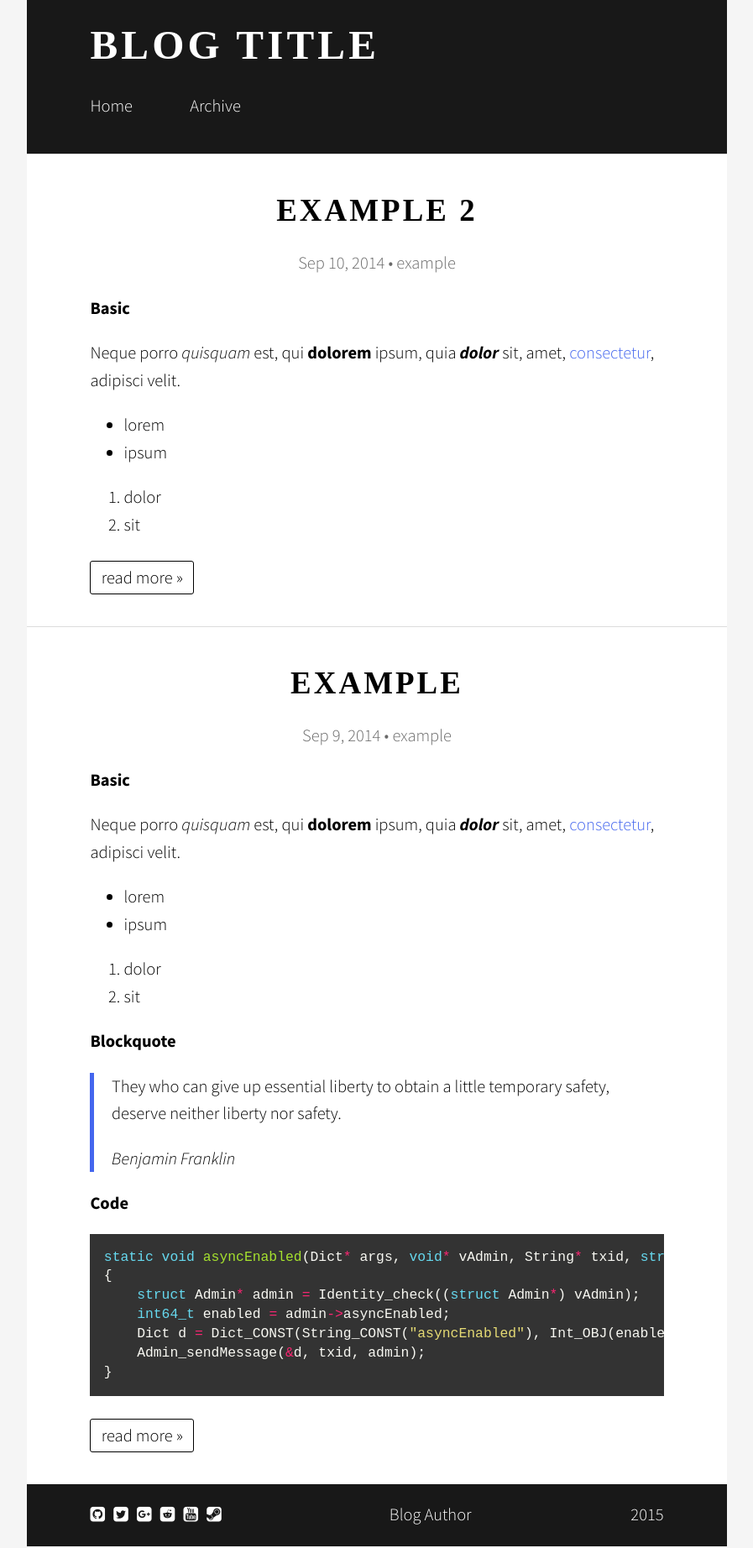
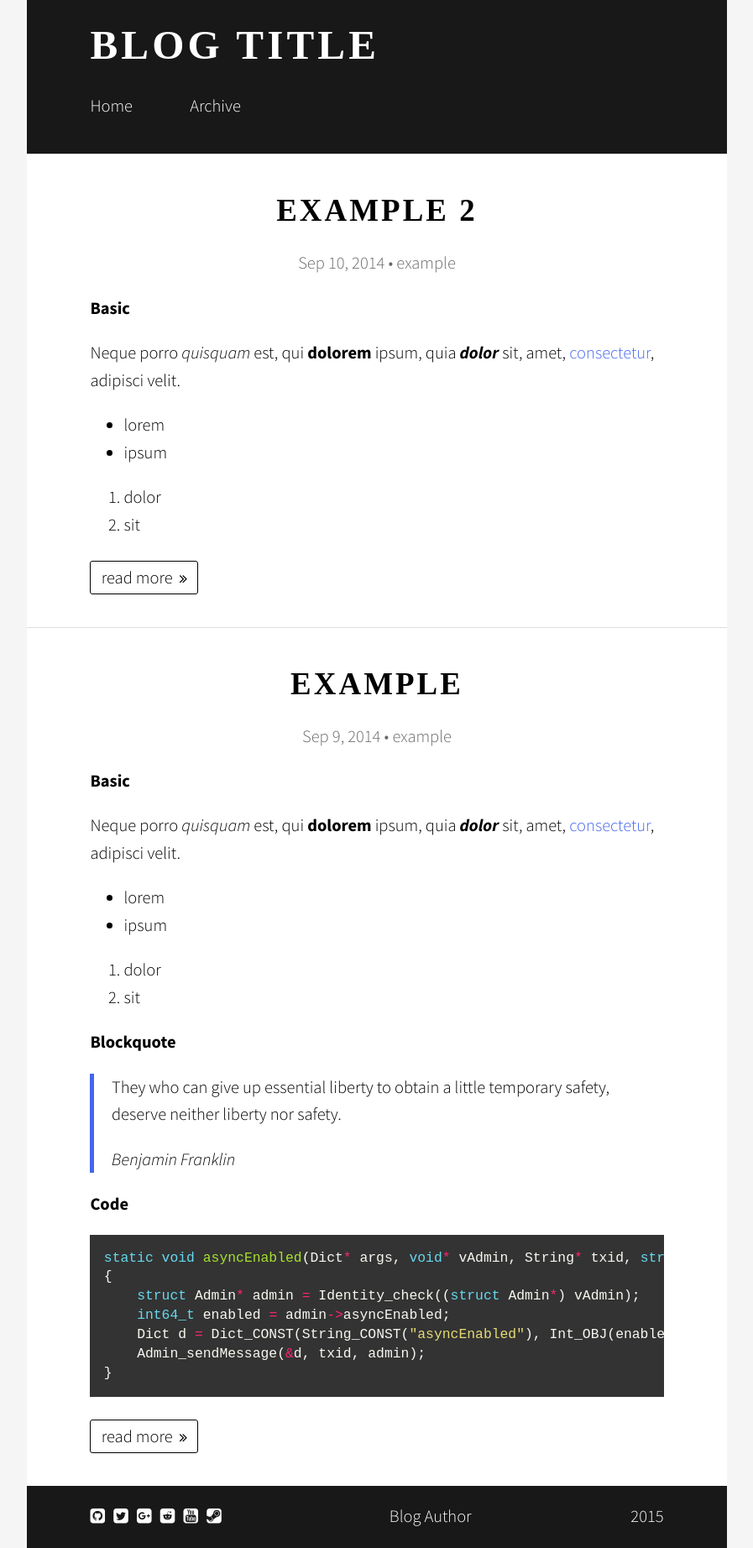
Before and after one commit to floede/contrast, a Jekyll site: the page built from index.html, in a window 1280 px wide. Shown: the whole page at 84% size, without its empty margins (191-1088 px from the left). Built offline with Jekyll 4.4.1, drawn with Linux system fonts in a browser that asks for light colours; nearby versions of some CDN libraries; some web fonts are replaced; Markdown is read by kramdown in place of the engine named in the settings.

Commit message:
Update basic.css

```diff
--- a/css/basic.css
+++ b/css/basic.css
@@ -82,7 +82,10 @@ article footer a:hover {
 }
 
 article footer a::after {
-    content: " \00bb";
+    font-family: "FontAwesome";
+    font-size: .8em;
+    content: "\f101";
+    margin-left: .5em;
 }
 
 article .comments {
```
